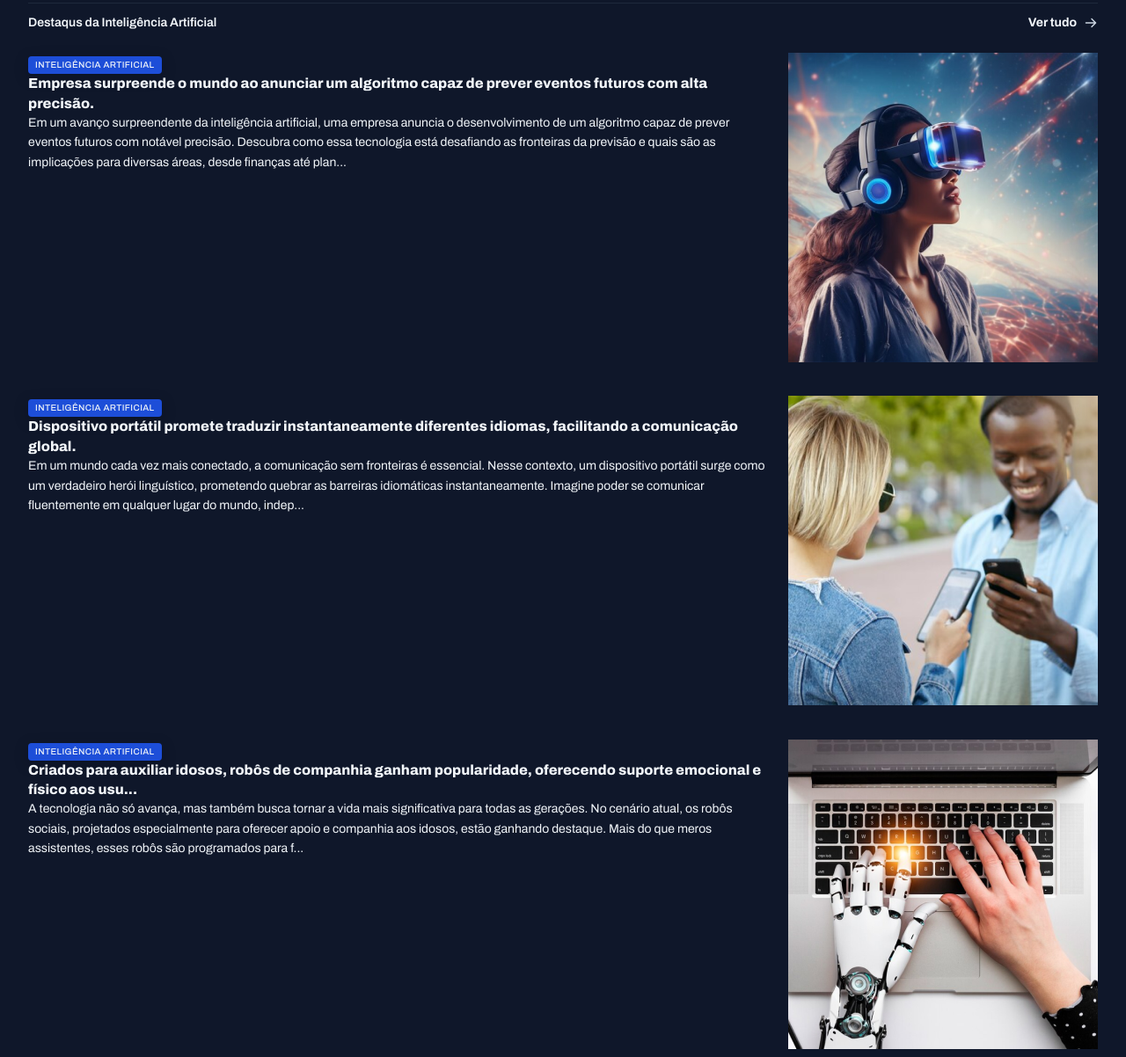
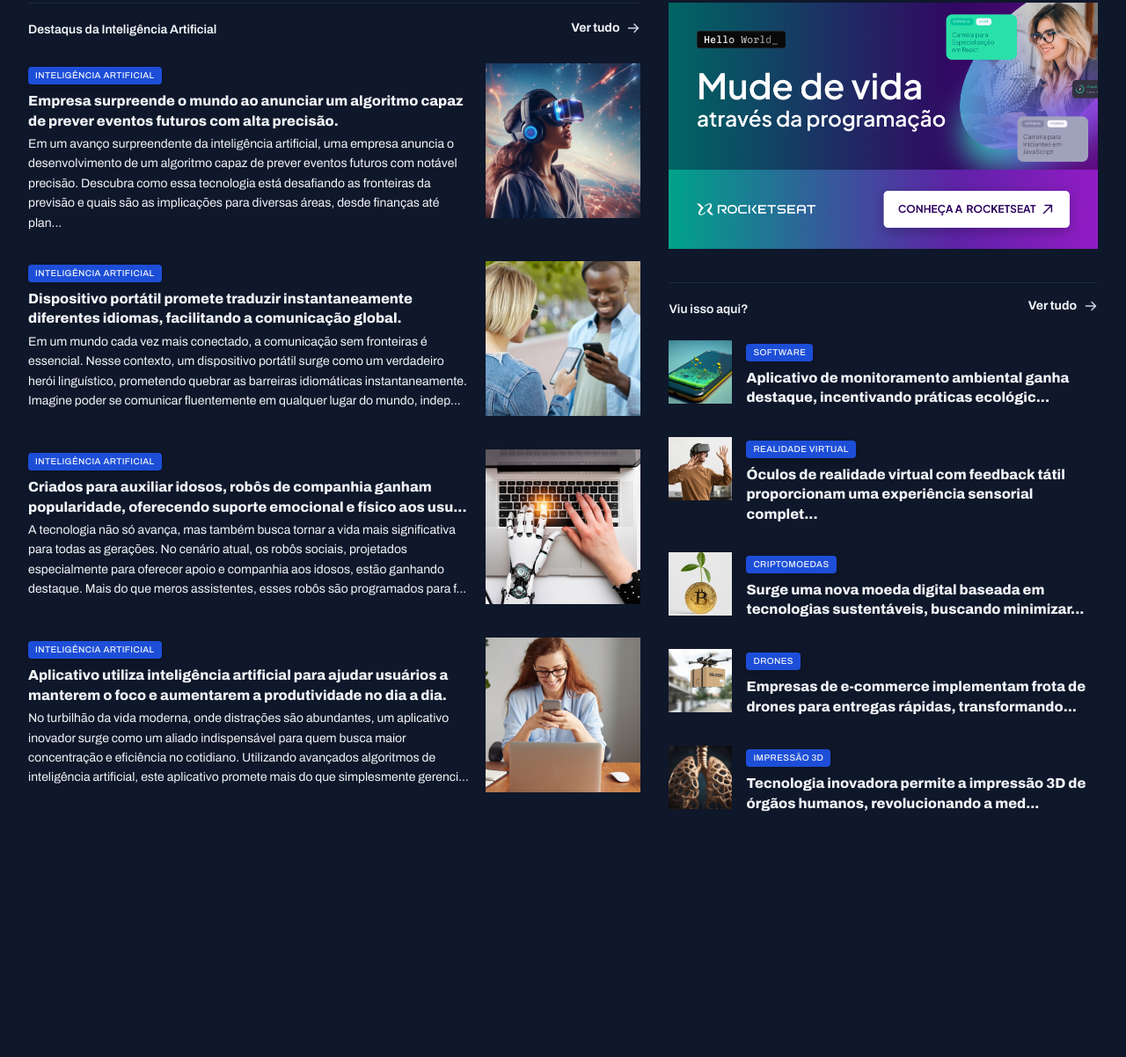
Before and after one commit to jm-bass/Projeto-5---Portal-de-not-cias, a plain HTML site: page index.html in a window 1280 px wide. Shown: the part 1063-2265 px from the top of the page at 88% size. After the commit the page ends 2030 px from the top, so only its background shows below. Drawn offline with Linux system fonts and the light colour scheme.

Commit message:
Projeto finalizado

```diff
--- a/index.html
+++ b/index.html
@@ -217,7 +217,7 @@
     </section>
 
 
-    <div>
+    <aside>
       <div id="ads">
         <img src="assets/Ads.png" alt="">
       </div>
@@ -240,7 +240,7 @@
                 software
               </span>
               <h3 class="text-xl">
-                Aplicativo de monitoramento ambiental ganha destaque, incentivando práticas ecológicas e prom...
+                Aplicativo de monitoramento ambiental ganha destaque, incentivando práticas ecológic...
               </h3>
             </div>
           </article>
@@ -268,7 +268,7 @@
                 criptomoedas
               </span>
               <h3 class="text-xl">
-                Surge uma nova moeda digital baseada em tecnologias sustentáveis, buscando minimizar o i...
+                Surge uma nova moeda digital baseada em tecnologias sustentáveis, buscando minimizar...
               </h3>
             </div>
           </article>
@@ -282,7 +282,7 @@
                 drones
               </span>
               <h3 class="text-xl">
-                Empresas de e-commerce implementam frota de drones para entregas rápidas, transformando o ce...
+                Empresas de e-commerce implementam frota de drones para entregas rápidas, transformando...
               </h3>
             </div>
           </article>
@@ -302,7 +302,7 @@
           </article>
         </div>
       </section>
-    </div>
+    </aside>
   </main>
 </body>
 </html>
--- a/styles/global.css
+++ b/styles/global.css
@@ -34,6 +34,7 @@ a {
 
 a:hover {
   color: var(--brand-color-light);
+
 }
 
 h1, h2, h3 {
@@ -51,8 +52,16 @@ img {
 }
 
 main{
-  margin-top: 40px;
-  gap: 80px;
+  margin-block: 40px;
+  row-gap: 80px;
+  column-gap: 32px;
+
+  grid-template-columns: 2fr 1.4fr;/*define a largura das colunas*/
+
+  grid-template-areas:
+  "featured featured"
+  "weekly weekly"
+  "ai aside";
 }
 
 .content-tag {
--- a/styles/sections.css
+++ b/styles/sections.css
@@ -16,13 +16,17 @@ section header {
     }
 
     &:hover {
-      background-image: url(../assets/icons/ArrowRight-hover.svg);
-
+      span {
+        background-image: url(../assets/icons/ArrowRight-hover.svg);
+      }
+      background-repeat: no-repeat;
+      background-position: right;
     }
   }
 }
 
 #featured {
+  grid-area: featured;
   img {
     height: 100%;
     object-fit: cover; /* cobre toda o espaço sem distocer */
@@ -62,6 +66,8 @@ section header {
 }
 
 #weekly {
+  grid-area: weekly;
+
   &>div {
     grid-template-columns: repeat(4, 292px);
   }
@@ -85,3 +91,34 @@ section header {
     }
   }
 }
+
+#ai {
+  grid-area: ai;
+  img {
+    width: 176px;
+    aspect-ratio: 1/1;/*faz a imagem ficar na proporção 1/1, quadrada*/
+    object-fit: cover;
+  }
+
+  h3 {
+    margin-block: 8px 4px;
+  }
+}
+
+aside {
+  grid-area: aside;
+}
+
+#more {
+  margin-top: 32px;
+
+  h3 {
+    margin-top: 8px;
+  }
+
+  img {
+    width: 72px;
+    aspect-ratio: 1/1;
+    object-fit: cover;
+  }
+}
```
